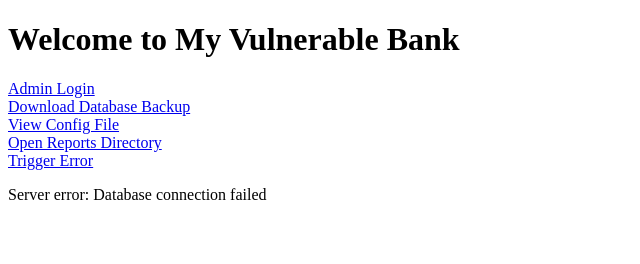
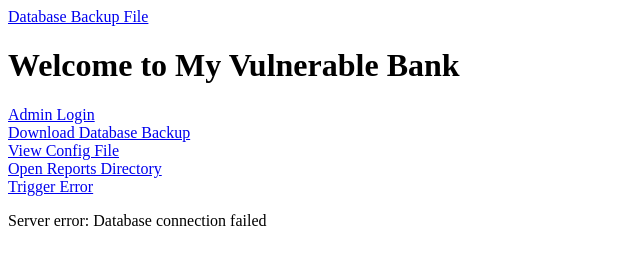
Before and after one commit to sami-gits/Google-Dork-Lab, a website: page public/index.html in a window 1280 px wide. Shown: the whole page, without its empty margins (0-640 px from the left). Drawn offline with Linux system fonts and the light colour scheme.

Commit message:
Added SQL link for indexing

```diff
--- a/public/index.html
+++ b/public/index.html
@@ -3,6 +3,7 @@
 <head>
     <title>Test Banking Application</title>
     <meta name="google-site-verification" content="J9FrA2v0JiPvfisncsRJkvyQTuJjZ6NptxYoCUg-NgI" />
+    <a href="/backup.sql">Database Backup File</a>
 </head>
 <body>
     <h1>Welcome to My Vulnerable Bank</h1>
```
